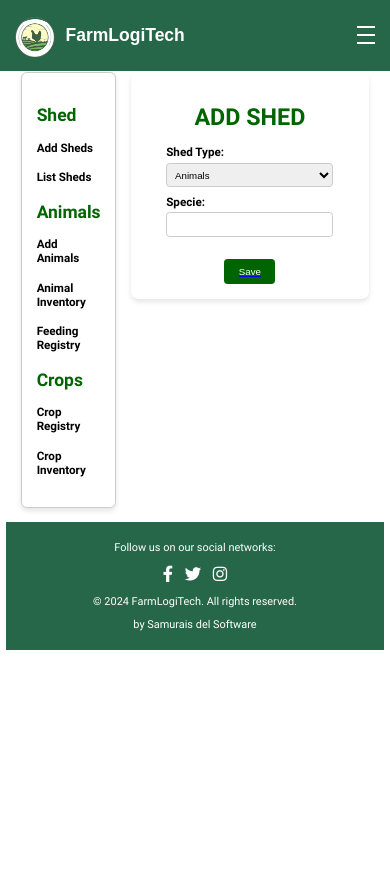
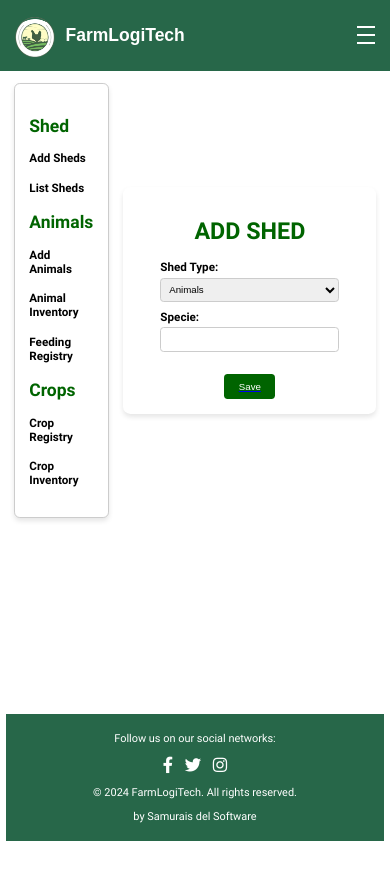
Before and after one commit to Aplicaciones-Web-WX55-Group-S-del-Softw/frontend-application, a Vue app: page /shed/new in a window 390 px wide. Shown: the top 880 px of the page. Before the commit the page ends 859 px from the top, so only its background shows below. Built offline with nearby package versions, Linux system fonts and the light colour scheme.

Commit message:
feat(feature/dashboard-analytics): Updated responsive in shed list

```diff
--- a/src/public/pages/listshed.component.vue
+++ b/src/public/pages/listshed.component.vue
@@ -76,17 +76,22 @@ export default {
             </tbody>
           </table>
 
-          <router-link to="/home">
-            <SaveButton/>
-          </router-link>
+
         </div>
       </div>
     </div>
-    <footer-component></footer-component>
+    <div class="space">
+      <footer-component></footer-component>
+
+    </div>
   </div>
 </template>
 
 <style scoped>
+
+.space{
+  margin-top: 20%;
+}
 .main-container {
   display: flex;
   justify-content: center;
@@ -94,6 +99,8 @@ export default {
   gap: 20px;
   padding: 20px;
   flex-wrap: wrap;
+  margin-top:5%;
+
 }
 
 .sidebar {
--- a/src/public/pages/register-details.component.vue
+++ b/src/public/pages/register-details.component.vue
@@ -12,7 +12,6 @@ export default {
 <template>
   <div>
     <toolbar-component></toolbar-component>
-    <router-link to="/home" class="back-button">BACK</router-link>
 
     <div class="main-container">
       <div class="sidebar">
@@ -62,18 +61,25 @@ export default {
         </div>
       </div>
     </div>
-    <footer-component></footer-component>
+    <div class ="space">
+      <footer-component></footer-component>
+
+    </div>
   </div>
 </template>
 
 <style scoped>
+  .space{
+    margin-top: 20%;
+  }
 .main-container {
   display: flex;
   justify-content: center;
-  align-items: flex-start;
   gap: 20px;
-  padding: 20px;
   flex-wrap: nowrap; /* No permite que los elementos se envuelvan */
+  margin-top:10%;
+
+
 }
 
 .sidebar {
@@ -165,6 +171,7 @@ export default {
   .main-container {
     flex-direction: row;
     flex-wrap: nowrap; /* Mantener disposición en fila sin envolver */
+
   }
 
   .sidebar {
@@ -182,6 +189,12 @@ export default {
   .main-container {
     flex-direction: row;
     flex-wrap: nowrap; /* Mantener disposición en fila sin envolver */
+    padding:10px;
+    margin-top:20%;
+
+  }
+  .space{
+    margin-top: 50%;
   }
 
   .sidebar {
```
